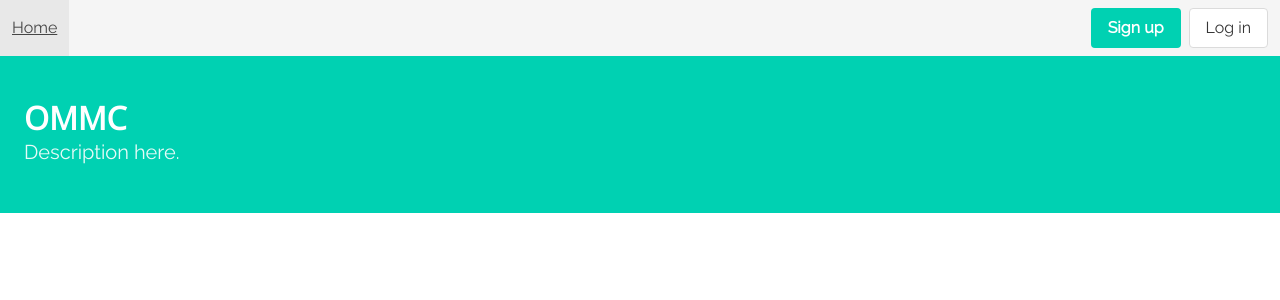
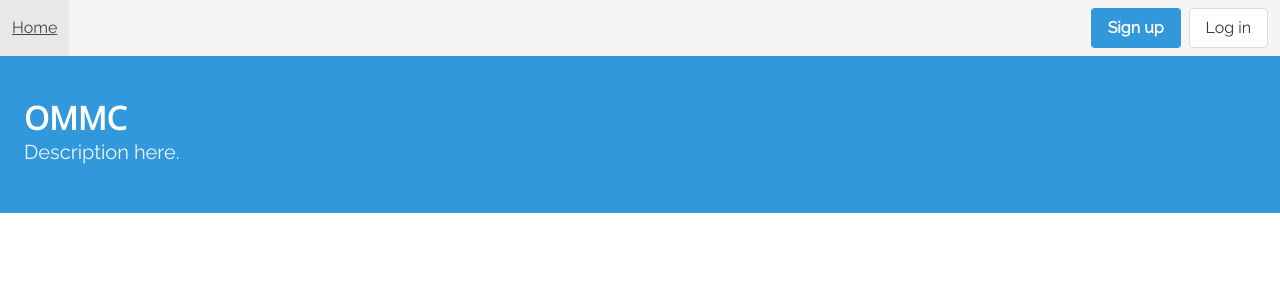
Before and after one commit to Kevin-Liu-01/OMMC-Math-Comp, a Flask app: page / in a window 1280 px wide. Shown: the top 300 px of the page. Run offline with Flask 2, Linux system fonts and the light colour scheme; some libraries are stand-ins or nearby versions.

Commit message:
modify colors

```diff
--- a/static/pace/pace.css
+++ b/static/pace/pace.css
@@ -1,7 +1,7 @@
 /* pace.css */
 
 html {
-  --accentColor: #AB3942;
+  --accentColor: #209CEE;
 }
 
 .pace {
--- a/static/script.js
+++ b/static/script.js
@@ -12,18 +12,6 @@ $(document).ready(() => {
       $burger.toggleClass("is-active");
     });
 
-  // const $hasColor = $(".has-color");
-  // if ($hasColor) {
-  //   $hasColor.css({
-  //     "background-color": "#AB3942",
-  //     "color": "white",
-  //   });
-  //   $hasColor.find("*").css({
-  //     "background-color": "#AB3942",
-  //     "color": "white",
-  //   });
-  // }
-
   const $submit = $("#submit");
   if ($submit)
     $submit.click(() => {
@@ -33,22 +21,4 @@ $(document).ready(() => {
         $submit.removeClass("is-loading");
       }, 3000);
     });
-
-  const $password = $("#password");
-  const $toggle = $("#toggle");
-
-  if ($toggle)
-    $toggle.click(() => {
-      if ($toggle.hasClass("mdi-eye")) {
-        $password.attr("type", "text");
-        $toggle.removeClass("mdi-eye").addClass("mdi-eye-off");
-      } else {
-        $password.attr("type", "password");
-        $toggle.removeClass("mdi-eye-off").addClass("mdi-eye");
-      }
-    });
-
-  const $stats = $("#stats");
-  if ($stats)
-    $stats.css("padding", 15);
 });
--- a/templates/index.html
+++ b/templates/index.html
@@ -1,7 +1,7 @@
 {%- extends "master.html" %}
 
 {%- block main %}
-  <section class="hero is-primary">
+  <section class="hero is-info">
     <div class="hero-body">
       {%- if not current_user.authenticated %}
         <!-- what to display when the user goes on the page without being signed in -->
--- a/templates/master.html
+++ b/templates/master.html
@@ -59,7 +59,7 @@
             {%- if not current_user.authenticated %}
               <div class="navbar-item">
                 <div class="buttons">
-                  <a class="button is-primary" href="/signup">
+                  <a class="button is-info" href="/signup">
                     <strong>Sign up</strong>
                   </a>
                   <a class="button is-grey-lighter" href="/login">
@@ -85,7 +85,7 @@
               </div>
 
               <div class="navbar-item">
-                <a class="button is-primary" href="/logout">
+                <a class="button is-info" href="/logout">
                   <strong>Log out</strong>
                 </a>
               </div>
```
Also changed, not shown: templates/auth/login.html (+17 -1 lines), templates/auth/signup.html (+14 -4 lines), templates/profile.html (+7 -1 lines).
